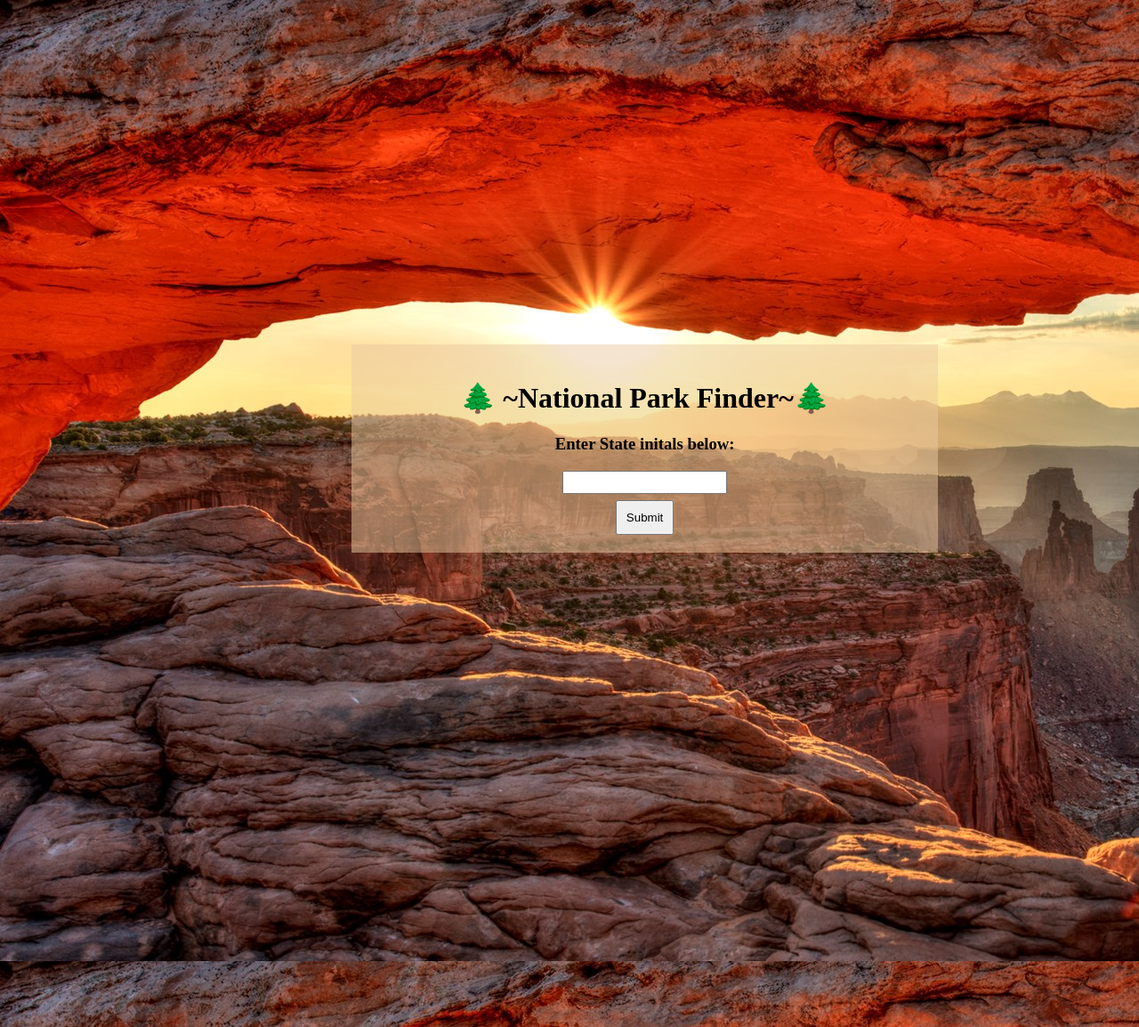
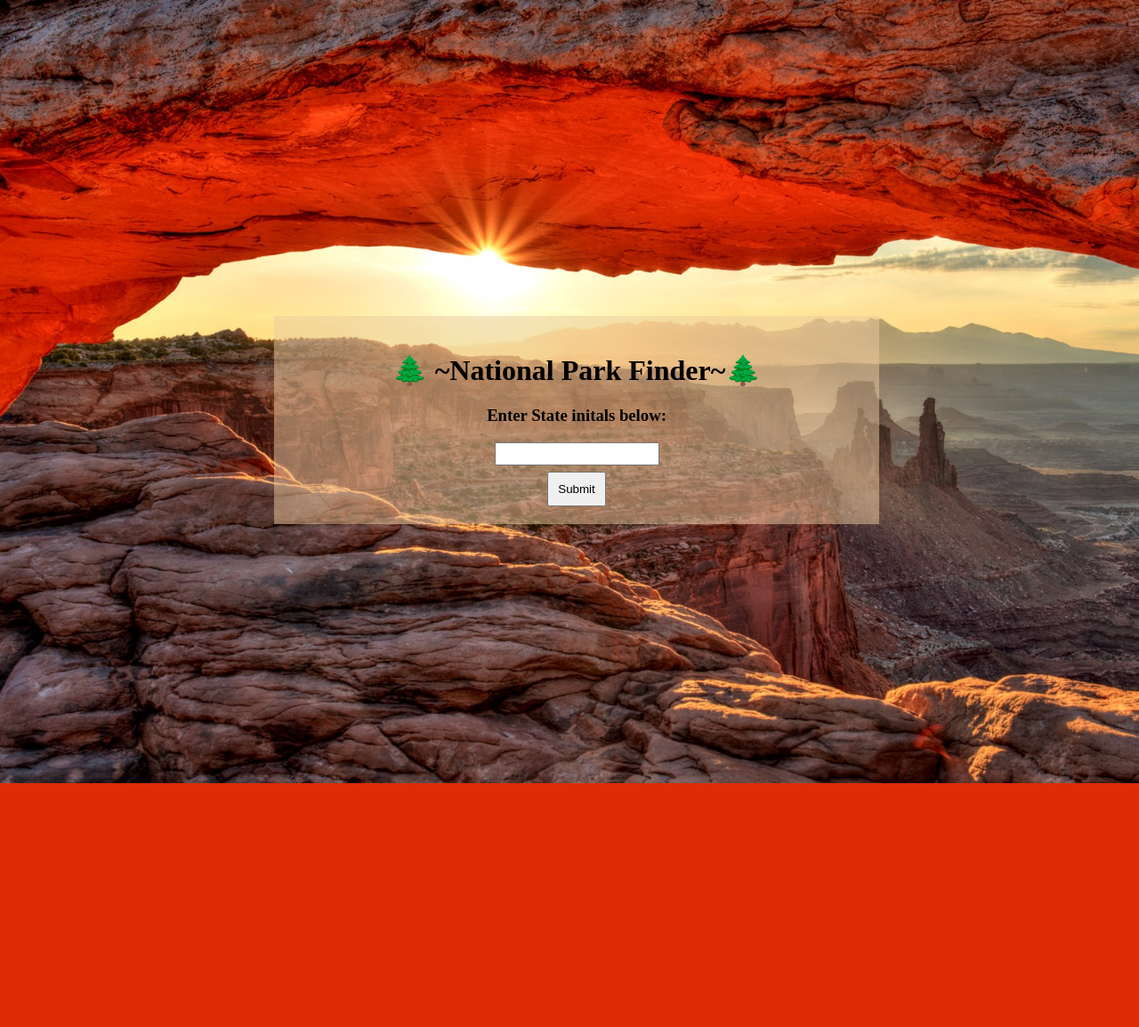
Before and after one commit to BeckyBoo88/Project-4, a Flask app: page / in a window 1280 px wide. Shown: the whole page at 89% size. After the commit the page ends 880 px from the top, so only its background shows below. Run offline with Flask 2, Linux system fonts and the light colour scheme.

Commit message:
homepage styled

```diff
--- a/static/css/main.css
+++ b/static/css/main.css
@@ -1,10 +1,18 @@
+body {
+    background-image: url(/static/images/npbackground.jpg);
+    background-repeat: no-repeat;
+    background-size: cover;
+    width: 100vw;
+    height: 100vh;
+    display: flex;
+    flex-direction: column;
+    justify-content: center;
+    padding-top: 5%;
+}
 #homeDiv {
     margin: 0 auto;
-    margin-top: 50%;
-    margin-bottom: 50%;
-    margin-left: 50%;
     display: center;
-    width: 80%;
+    width: 50%;
     text-align: center;
     padding: 20px;
     background-color: rgb(235, 202, 159, .5);
@@ -18,17 +26,3 @@
 #stateC {
     height: 20px;
 }
-
-body {
-    background-image: url(/static/images/npbackground.jpg);
-    /* background-repeat: no-repeat;
-    background-size: cover;
-    overflow: none;
-} */
-
-    left:50%;
-    width:774px;
-    height:759px;
-    overflow-x:hidden;
-    overflow-y:hidden;
-}
--- a/templates/home.html
+++ b/templates/home.html
@@ -8,6 +8,7 @@
     <link rel='stylesheet' href="/static/css/main.css" />
 </head>
 <body>
+    <div id='container'>
         <div id='homeDiv'>
             <h1>
             🌲 ~National Park Finder~🌲
@@ -19,5 +20,6 @@
                 <input id='submit' type='submit'>
             </form>
         </div>
+    </div>
 </body>
 </html>
```
Lines whose indentation alone changed are shown as unchanged.
